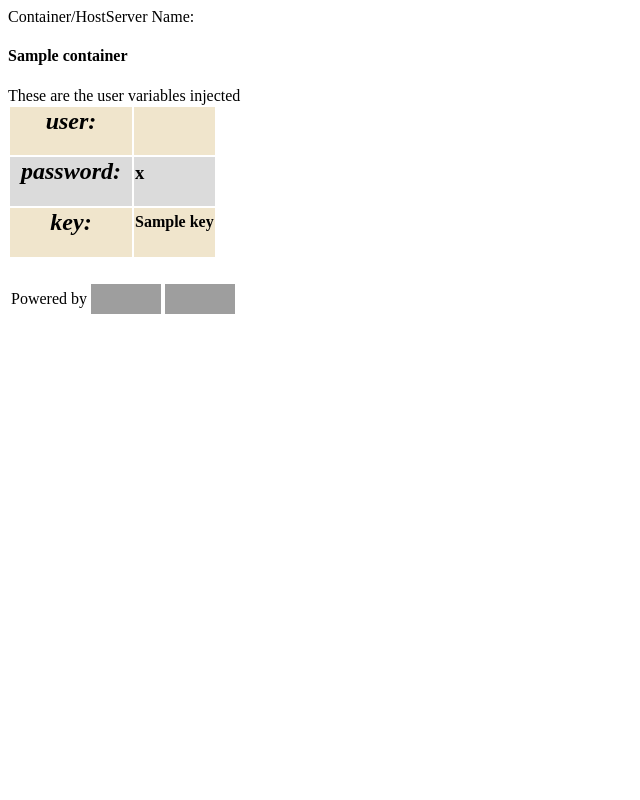
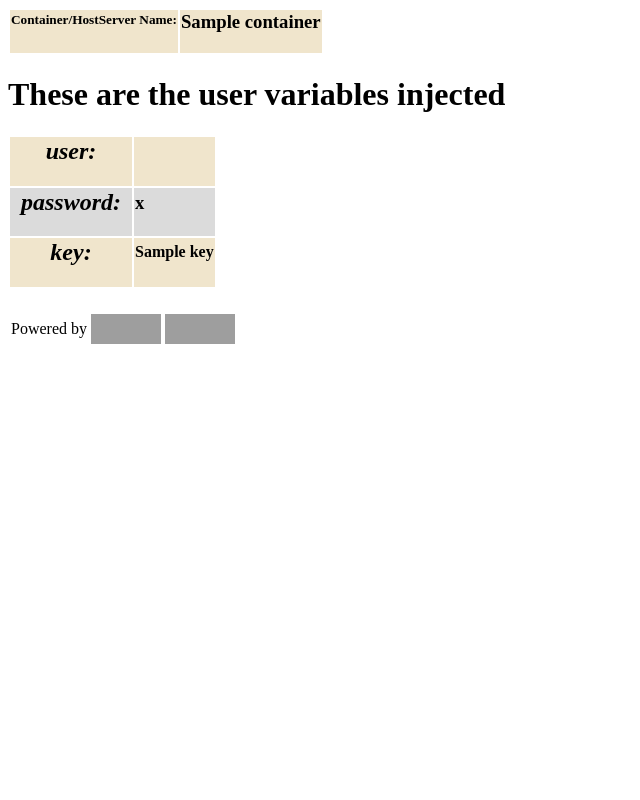
Before and after one commit to vikomall/solum-python-sample-app, a Python web app: template templates/index.html in a window 1280 px wide. Shown: the whole page, without its empty margins (0-640 px from the left). Run offline with Jinja, Linux system fonts and the light colour scheme; the template is opened without the code that fills it: most values are stand-ins (such as "Sample title", 1, 10 or a date in 2020); grey boxes are pictures that could not be loaded.

Commit message:
Update index.html

```diff
--- a/templates/index.html
+++ b/templates/index.html
@@ -1,5 +1,10 @@
 
-<h5></h5>Container/HostServer Name:</h5> <h4>{{ container }}</h4
+<table>
+  <tr>
+    <td bgcolor="#F0E5CC" align="center"><h5>Container/HostServer Name:</h5></td>
+    <td bgcolor="#F0E5CC"><h3>{{ container }}</h3></td>
+  </tr>
+</table>
 <h1>These are the user variables injected</h1>
 
 <table>
```
